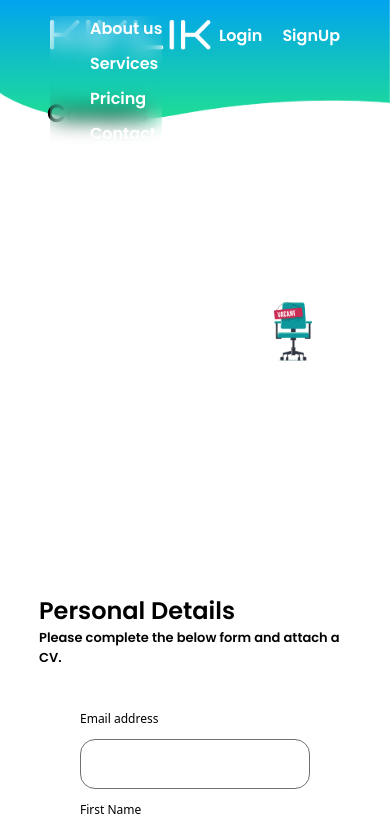
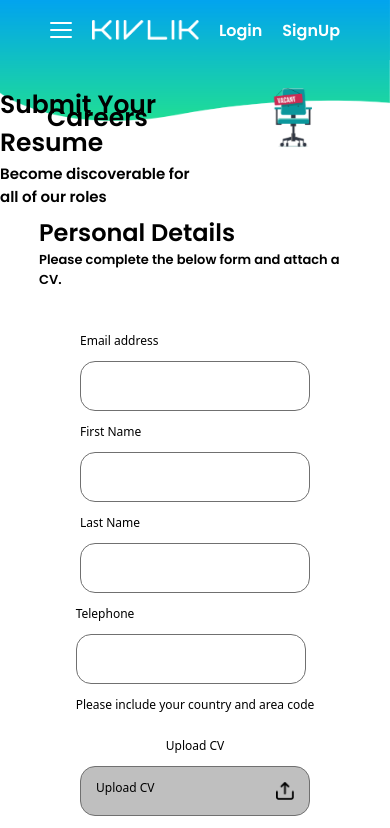
Before and after one commit to 0MUHAMMEDIRFAN/Kivlic-career-Assignment, a React (Create React App) app: page / in a window 390 px wide. Shown: the top 828 px of the page. Built offline with nearby package versions, Linux system fonts and the light colour scheme.

Commit message:
added navmenu and made navlinks to responsive

```diff
--- a/src/Pages/Banner.js
+++ b/src/Pages/Banner.js
@@ -8,11 +8,11 @@ function Banner() {
             <div className="padding"></div>
             <div className="contents">
                 <div className="left">
-                    {/* <div className="careerDiv"> */}
 
                     <p className='careers'>Careers</p>
-                    {/* </div> */}
-                        {/* <p>Submit Your Resume <br /><span>Become discoverable for all of our roles</span></p> */}
+                    <div className="note">
+                        <p>Submit Your Resume <span>Become discoverable for all of our roles</span></p>
+                    </div>
                 </div>
                 <div className="right">
                     <img src={vacant} alt="" />
--- a/src/Pages/Navbar.js
+++ b/src/Pages/Navbar.js
@@ -1,11 +1,20 @@
-import React from 'react'
+import React, { useState } from 'react'
 import logo from "../images/logo.png"
 
 function Navbar() {
+
+    const [toggle,setToggle] = useState(false)
+    const navigate = () =>{
+        setToggle(!toggle)
+        console.log(toggle)
+
+    }
+
     return (
         <div className='navbar'>
+            <div className="nav none" onClick={navigate}></div>
             <img src={logo} alt="" className="logo" />
-            <ul className="navs">
+            <ul className={toggle ? "navLinks" : "navLinks hide"}>
                 <li>About us</li>
                 <li>Services</li>
                 <li>Pricing</li>
--- a/src/style.scss
+++ b/src/style.scss
@@ -36,8 +36,7 @@
     font-family: 'poppins', sans-serif;
     // outline: 1px solid blue;
 
-    input,
-    label {
+    input,label{
         border: #707070 1px solid;
         outline: none;
         height: 50px;
@@ -49,6 +48,14 @@
         @include mobile {
             width: 230px;
         }
+    }:invalid {
+        border-color: red;
+        border-width: 2px;
+        animation: shake .2s;
+    }
+    :focus:valid {
+        border-color: green;
+        border-width: 2px;
     }
 
     i {
@@ -62,16 +69,11 @@
         cursor: pointer;
     }
 
-    input:focus:valid {
-        border-color: green;
-        border-width: 2px;
+    .none{
+        display: none;
     }
 
-    input:invalid {
-        border-color: red;
-        border-width: 2px;
-        animation: shake .2s;
-    }
+
 
 }
 
@@ -90,29 +92,96 @@ body {
         display: flex;
         justify-content: space-between;
         align-items: center;
-        height: 70px;
+        height: 60px;
         padding: 20px 50px;
         color: #fff;
         font-size: 16px;
         font-weight: 500;
+        background-image: url("./images/background.png");
+        background-position: top;
+        background-size: cover;
+        background-attachment: local;
+        z-index: 1000;
 
         .logo {
             height: 100%;
         }
 
-        .navs {
+        .nav{
+            position: relative;
+            width: 22px;
+            height: 2px;
+            background: #fff;
+            border-radius: 20px;
+        }
+        .nav::after,.nav::before{
+            content: "";
+            position: absolute;
+            width: 22px;
+            height: 2px;
+            top: 7px;
+            background: #fff;
+            border-radius: 20px;
+        }
+        .nav::before{
+            top: -7px;
+            border-radius: 20px;
+        }
+
+        .navLinks {
             display: flex;
-            list-style-type: none;
+            list-style: none;
             gap: 50px;
+            margin: 0;
+            padding: 0;
+            transition: all ease .2s ;
+
+            li{
+                transition: all ease .2s;
+                cursor: pointer;
+            }
+            li:hover{
+                opacity: 75%;
+                transform: scaleX(115%);
+            }
 
             @include laptopS {
+                width: 177px;
+                height: 202px;
                 position: absolute;
-                gap: 10px;
-                top: 0;
+                list-style: none;
+                gap: 0;
+                top: 70px;
+                left: 20px;
+                border: #444444 1px solid;
+                border-radius: 20px;
+                overflow: hidden;
                 backdrop-filter: blur(10px);
                 flex-direction: column;
+                text-align: center;
+                color: #000;
+                li{
+                    width: 175px;
+                    height: 50px;
+                    padding: 10px;
+                }
+                li:not(:last-child){
+                    border-bottom: #444444 1px solid;
+                }
+
             }
 
+        }
+
+        @include laptopS{
+            .hide{
+                width: 0;
+                height: 0;
+                opacity: 0;
+            }
+            .none{
+                display: block;
+            }
         }
 
         .signin {
@@ -125,15 +194,17 @@ body {
     }
 
     .banner {
-        height: 593px;
+        height: 45vw;
+        max-height: 100vh;
         background-image: url(images/background.png);
         background-position: top;
         background-size: contain;
+        background-attachment: fixed;
         background-repeat: no-repeat;
 
         // overflow: hidden;
         .padding {
-            height: 70px;
+            height: 60px;
             width: 100%;
         }
 
@@ -141,29 +212,42 @@ body {
             display: flex;
             align-items: center;
             justify-content: space-around;
-            height: calc(100% - 70px);
+            height: calc(100% - 60px);
 
             .left {
+                position: relative;
                 width: 50%;
                 display: flex;
-                // align-items: center;
-                // justify-content: center;
+                align-items: center;
+                justify-content: center;
+                text-align: center;
                 flex-direction: column;
-                // text-align: center;
                 height: 100%;
 
                 .careers {
+                    // flex: 1;
                     // height: 50%;
-                    align-self: center;
-                    justify-self: center;
+                    // align-self: center;
+                    // justify-self: center;
+                }
+                .note{
+                    position: absolute;
+                    bottom: 0;
+                    display: flex;
+                    align-items: center;
+                    justify-content: center;
+                    text-align: left;
+                    left:0;
+                    width: 100%;
                 }
 
                 p {
+                    margin: 0;
                     font-weight: 900;
                     font-size: 25px;
 
-                    span {
-
+                    span{
+                        display: block;
                         font-size: 15px;
                     }
                 }
@@ -186,13 +270,14 @@ body {
                     // position: absolute;
                     box-sizing: border-box;
                     object-fit: cover;
+                    z-index: 2000;
                 }
             }
         }
     }
 
     .formContainer {
-        padding-inline: 10% 0%;
+        padding: 10% 0% 0 10%;
         display: flex;
         flex-direction: column;
 
```
